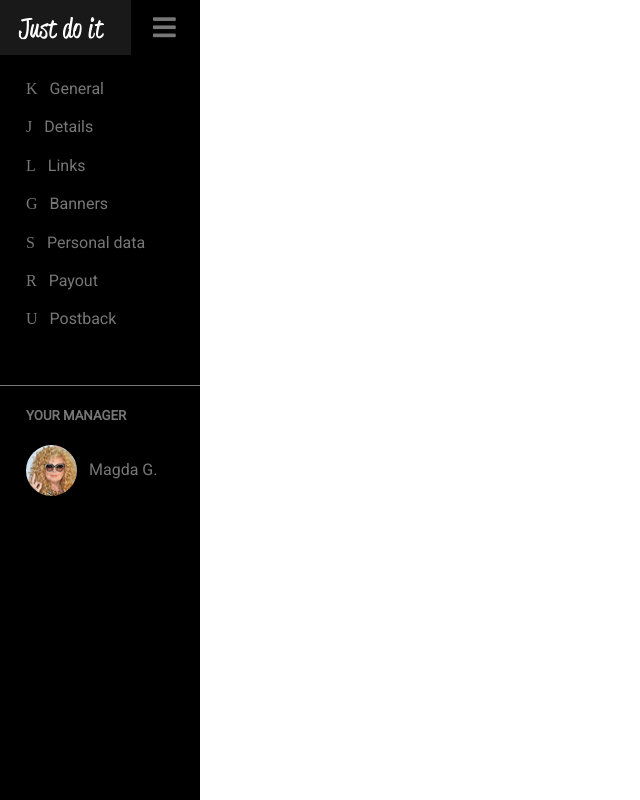
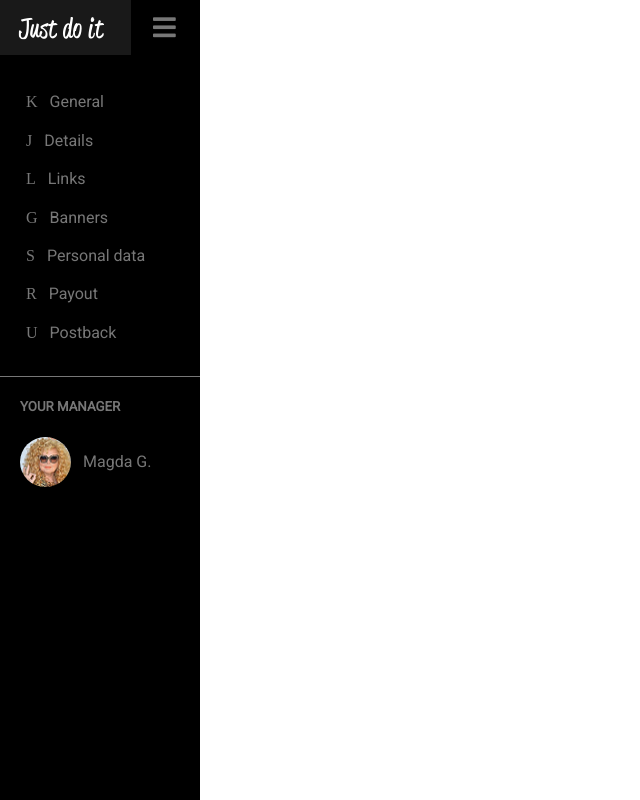
Before and after one commit to AnnaWroblewskaT/soloProject, a website: page index.html in a window 1280 px wide. Shown: the whole page, without its empty margins (0-640 px from the left). Drawn offline with Linux system fonts and the light colour scheme; a web font is replaced by a local one.

Commit message:
fix sidebar_header

```diff
--- a/index.html
+++ b/index.html
@@ -16,7 +16,7 @@
 
 
     <nav class="sidebar">
-        <div class="sidebar_header">
+        <div class="sidebar_header clearfix">
 
             <div class="sidebar_logo">
                 <img src="images/logo.png" alt="just do it">
--- a/sass/style.scss
+++ b/sass/style.scss
@@ -5,6 +5,12 @@
 @import "glyphter";
 
 //sidebar
+
+.clearfix::after {
+    content: "";
+    clear: both;
+    display: table;
+}
 
 .sidebar {
     display: block;
@@ -18,9 +24,9 @@
 
 }
 
-.sidebar_header {
-    display: block;
-}
+// .sidebar_header {
+//     //display: block;
+// }
 
 .sidebar_header div {
     display: inline-block;
@@ -50,8 +56,7 @@
 
 .sidebar_menuitems {
 
-    margin-top: 70px;
-    padding-bottom: 30px;
+    padding: 8px 0;
     border-bottom: 1px solid $sidebar-font-color;
 
 
@@ -89,7 +94,7 @@
 
 .sidebar_photo {
 
-    padding-left: 26px;
+    padding-left: 20px;
 
     .sidebar_photo-box {
         display: flex;
```
Also changed, not shown: css/style.css, 1 other file.
